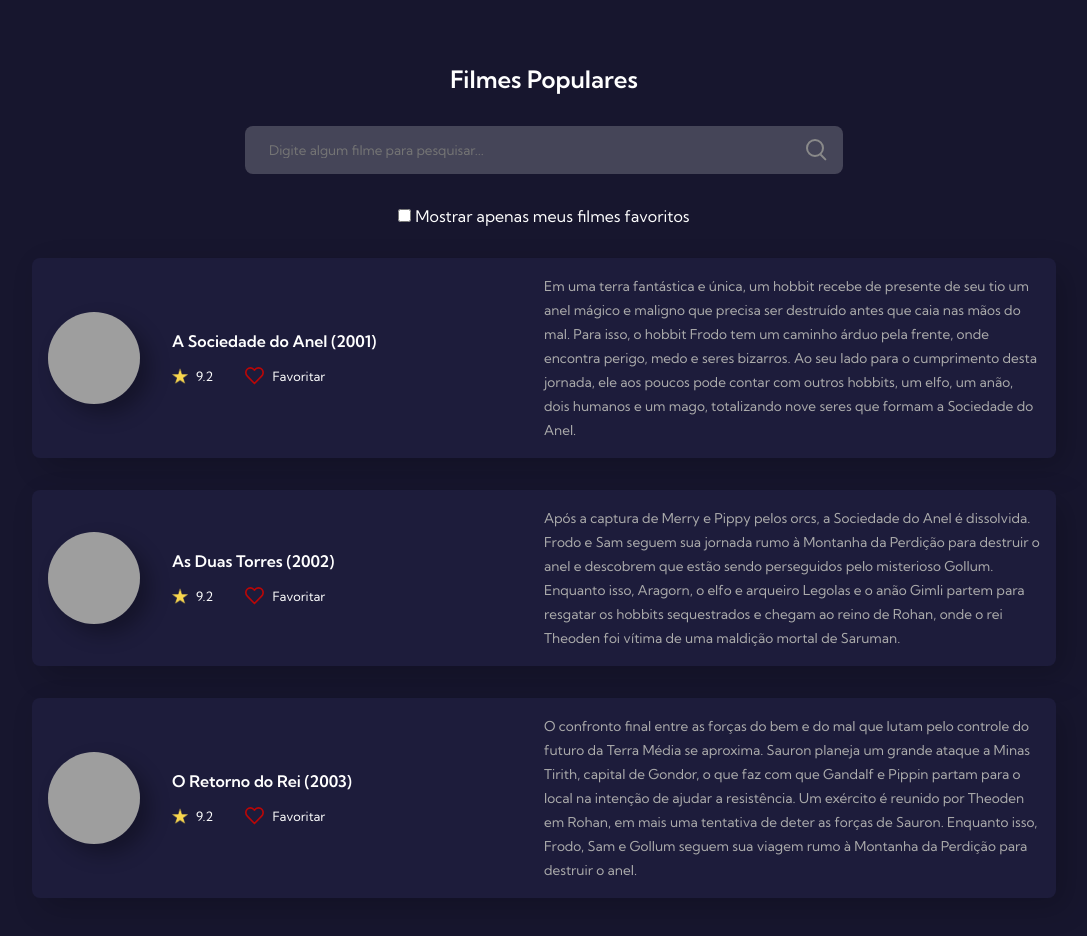
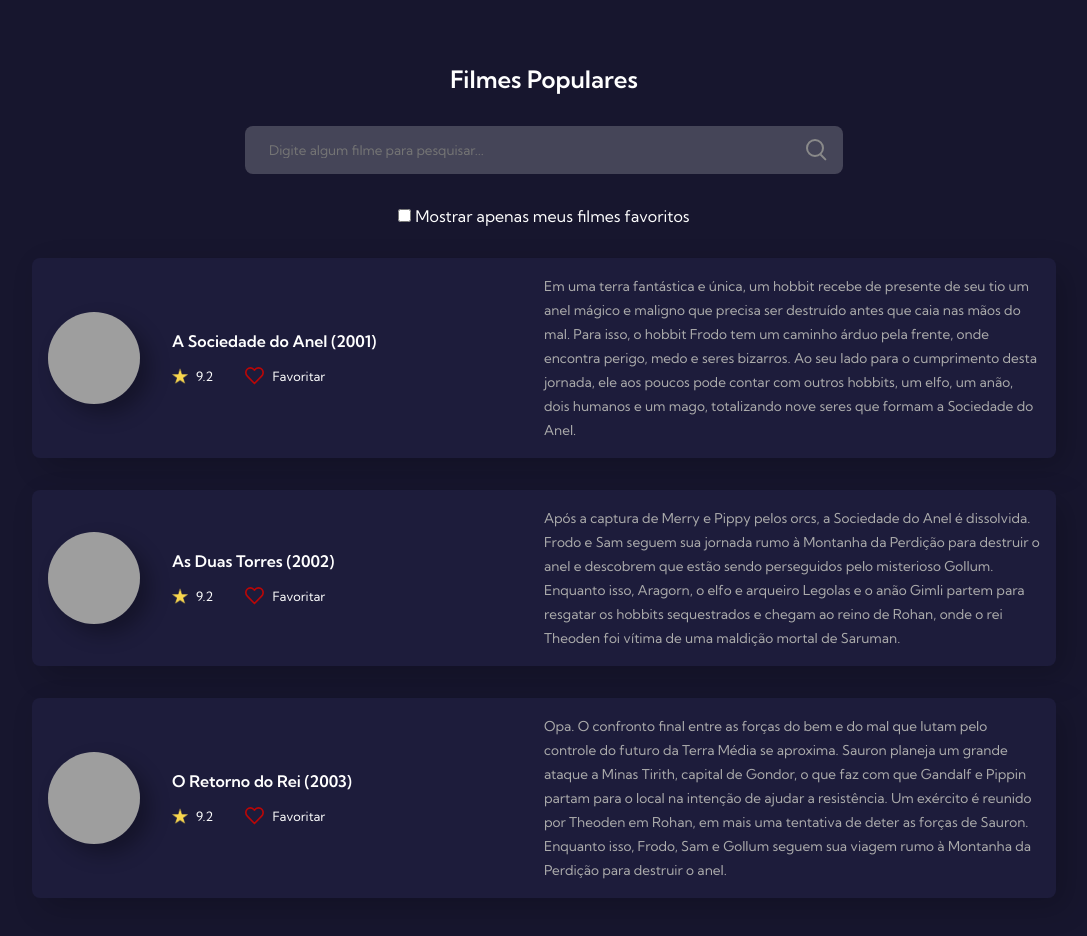
Before and after one commit to junior-jl/seven-days-git, a plain HTML site: page index.html in a window 1280 px wide. Shown: the whole page, without its empty margins (96-1183 px from the left). Drawn offline with Linux system fonts and the light colour scheme; grey boxes are pictures that could not be loaded.

Commit message:
Inserindo texto errado para teste

```diff
--- a/index.html
+++ b/index.html
@@ -90,7 +90,7 @@
           </div>
         </div>
         <div class="movie-description">
-          <span>O confronto final entre as forças do bem e do mal que lutam pelo controle do futuro da Terra Média se aproxima. Sauron planeja um grande ataque a Minas Tirith, capital de Gondor, o que faz com que Gandalf e Pippin partam para o local na intenção de ajudar a resistência. Um exército é reunido por Theoden em Rohan, em mais uma tentativa de deter as forças de Sauron. Enquanto isso, Frodo, Sam e Gollum seguem sua viagem rumo à Montanha da Perdição para destruir o anel.</span>
+          <span>Opa. O confronto final entre as forças do bem e do mal que lutam pelo controle do futuro da Terra Média se aproxima. Sauron planeja um grande ataque a Minas Tirith, capital de Gondor, o que faz com que Gandalf e Pippin partam para o local na intenção de ajudar a resistência. Um exército é reunido por Theoden em Rohan, em mais uma tentativa de deter as forças de Sauron. Enquanto isso, Frodo, Sam e Gollum seguem sua viagem rumo à Montanha da Perdição para destruir o anel.</span>
         </div>
       </div>
     </div>
```
